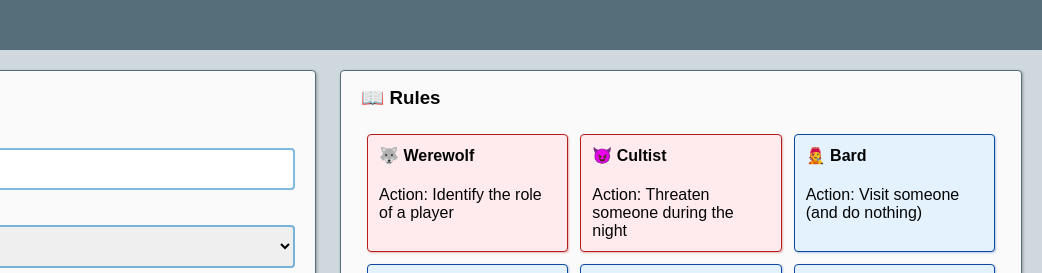
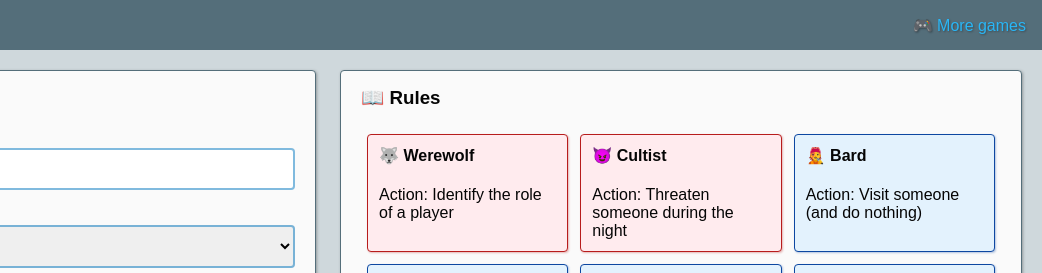
Before and after one commit to VeryBadFrags/offline-werewolf, a website: page src/index.html in a window 1280 px wide. Shown: the top 273 px of the page, 238-1280 px from the left. Drawn offline with nearby package versions, Linux system fonts and the light colour scheme; files that its build step writes are made by us from their sources.

Commit message:
Add link to all games

```diff
--- a/src/index.html
+++ b/src/index.html
@@ -25,6 +25,7 @@
 
     <nav class="navbar navbar-dark bg-dark">
         <span class="navbar-brand"><span class="logo-dark">🐺</span> Offline Werewolf</span>
+        <a href="https://games.verybadfrags.com" target="_blank">🎮 More games</a>
     </nav>
 
     <div id="container" class="container">
```
